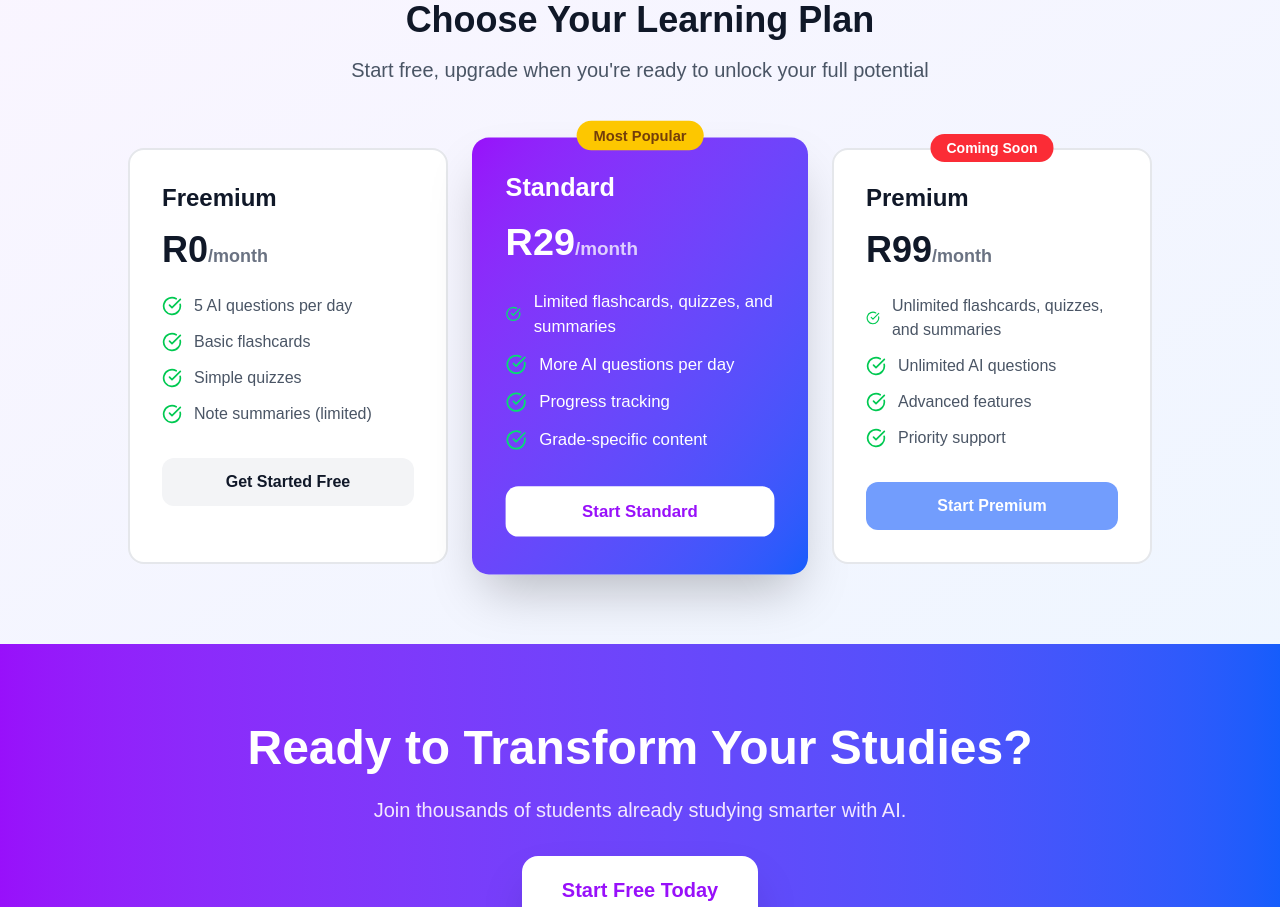
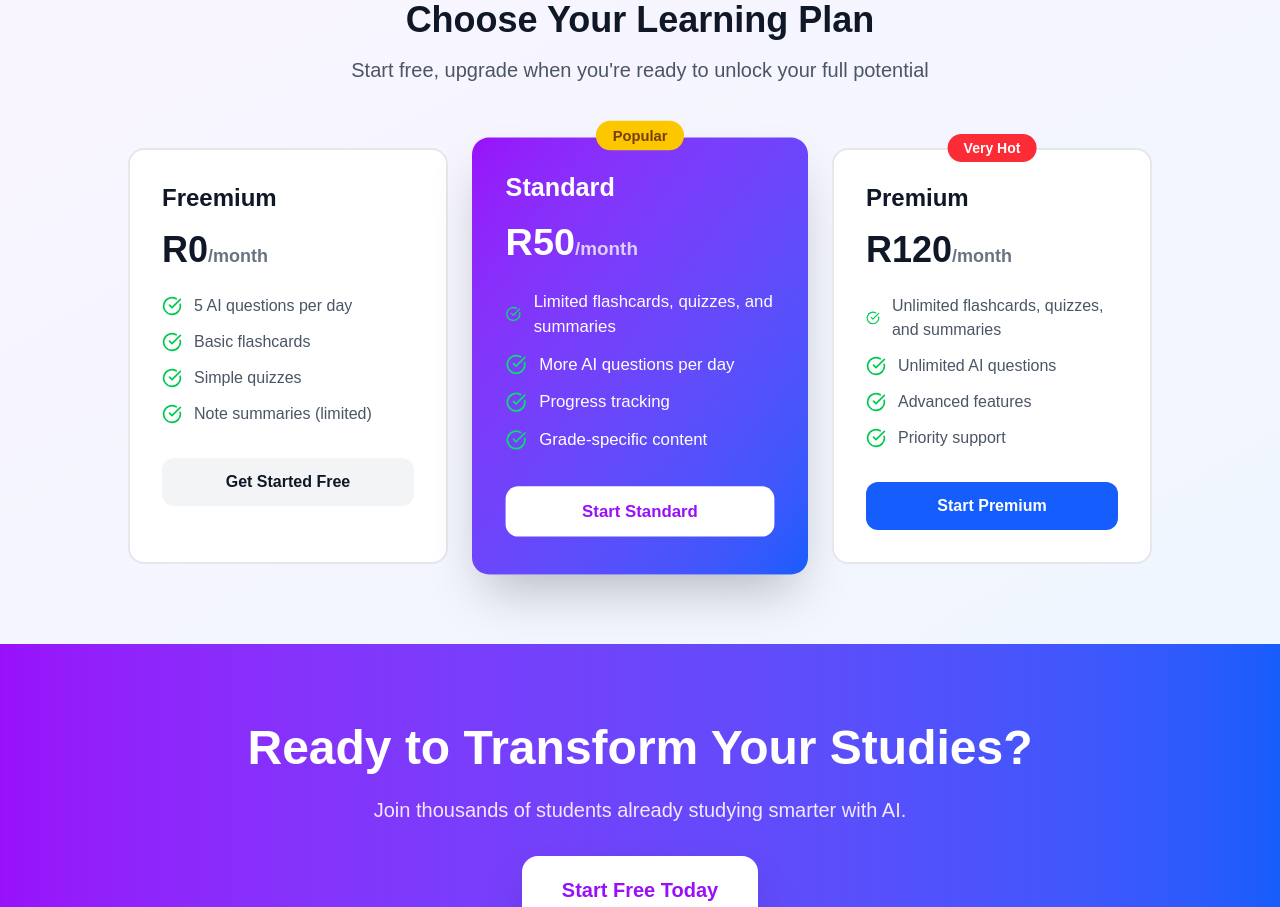
Before and after one commit to Ailwei/gudani, a Next.js app: page / in a window 1280 px wide. Shown: the part 2160-3067 px from the top of the page. Built offline with nearby package versions, Linux system fonts and the light colour scheme.

Commit message:
updated the regisre, home page and register componets

```diff
--- a/src/app/dashboard/page.tsx
+++ b/src/app/dashboard/page.tsx
@@ -8,7 +8,7 @@ import GradeSubjectSelector from '../../components/GradeSubjectSelector';
 import ToolSelector from '@/components/ToolSelector';
 import Footer from '@/components/Footer';
 import AdminDashboard from '../adminDashboard/page';
-import PlanSelector from '@/components/PlanSelector';
+import PlanSelector, { PlanType } from '@/components/PlanSelector';
 import SettingsPage from '@/components/settings';
 
 import dynamic from "next/dynamic";
@@ -34,6 +34,19 @@ const StudySmartDashboard: React.FC = () => {
   const [showPlans, setShowPlans] = useState(false);
   const [userId, setUserId] = useState<string | null>(null);
   const [showSettings, setShowSettings] = useState(false);
+  const [intendedPlan, setIntendedPlan] = useState<PlanType | null>(null);
+
+
+ useEffect(() => {
+  if (userId && typeof window !== "undefined") {
+    const plan = localStorage.getItem("planType") as PlanType | null;
+    if (plan && plan !== "FREE") {
+      setIntendedPlan(plan);
+      setShowPlans(true);
+      localStorage.removeItem("planType");
+    }
+  }
+}, [userId]);
 
   useEffect(() => {
     async function fetchUserRole() {
@@ -138,7 +151,7 @@ const StudySmartDashboard: React.FC = () => {
 
       <main className="flex-1 max-w-7xl w-full mx-auto p-4 sm:p-6 flex flex-col space-y-6">
         {showPlans && userId ? (
-          <PlanSelector userId={userId} onClose={() => setShowPlans(false)} />
+          <PlanSelector  userId={userId} activePlan={intendedPlan || undefined} onClose={() => setShowPlans(false)} />
         ) : (
           <>
             {renderContent()}
--- a/src/app/login/page.tsx
+++ b/src/app/login/page.tsx
@@ -1,15 +1,20 @@
 "use client";
 import React, { useState } from 'react';
 import { Brain } from 'lucide-react';
-import { useRouter } from 'next/navigation';
+import { useSearchParams, useRouter } from 'next/navigation';
 import axios from 'axios';
 
 const LoginPage: React.FC = () => {
+  const searchParams = useSearchParams();
   const router = useRouter();
   const [email, setEmail] = useState('');
   const [password, setPassword] = useState('');
   const [error, setError] = useState<string | null>(null);
   const [loading, setLoading] = useState(false);
+
+  const plan = searchParams.get("planType") || "FREE";
+
+
 
   const handleLogin = async (e: React.FormEvent) => {
     e.preventDefault();
@@ -18,11 +23,16 @@ const LoginPage: React.FC = () => {
 
     try {
       const res = await axios.post('/api/auth/login', { email, password });
-      // Save token to localStorage
       if (res.data.token) {
         localStorage.setItem("token", res.data.token);
       }
-      router.push('/dashboard');
+      if(plan === "PREMIUM"){
+        router.push("checkout");
+      } else if (plan === "STANDARD"){
+        router.push("checkout");
+      } else {
+        router.push('/dashboard');
+      }
     } catch (err: any) {
       if (err.response?.data?.errors) {
         setError(
--- a/src/app/page.tsx
+++ b/src/app/page.tsx
@@ -296,16 +296,18 @@ const StudySmartAILanding: React.FC = () => {
                   </li>
                 ))}
               </ul>
+              <Link href="/register">
               <button className="w-full bg-gray-100 text-gray-900 py-3 rounded-xl font-semibold hover:bg-gray-200 transition-colors">
                 Get Started Free
               </button>
+              </Link>
             </div>
             <div className="bg-gradient-to-br from-purple-600 to-blue-600 rounded-2xl p-6 sm:p-8 text-white relative transform sm:scale-100 lg:scale-105 shadow-2xl">
               <div className="absolute -top-4 left-1/2 transform -translate-x-1/2 bg-yellow-400 text-yellow-900 px-4 py-1 rounded-full text-xs sm:text-sm font-semibold">
-                Most Popular
+                Popular
               </div>
               <h3 className="text-xl sm:text-2xl font-bold mb-4">Standard</h3>
-              <div className="text-2xl sm:text-3xl md:text-4xl font-bold mb-6">R29<span className="text-sm sm:text-lg opacity-75">/month</span></div>
+              <div className="text-2xl sm:text-3xl md:text-4xl font-bold mb-6">R50<span className="text-sm sm:text-lg opacity-75">/month</span></div>
               <ul className="space-y-3 mb-8">
                 {[
                   "Limited flashcards, quizzes, and summaries",
@@ -319,16 +321,21 @@ const StudySmartAILanding: React.FC = () => {
                   </li>
                 ))}
               </ul>
-              <button className="w-full bg-white text-purple-600 py-3 rounded-xl font-semibold hover:bg-gray-100 transition-colors">
+
+              <button onClick={() => {
+                 localStorage.setItem("planType", "STANDARD");
+                 window.location.href = "/register"
+
+              }} className="w-full bg-white text-purple-600 py-3 rounded-xl font-semibold hover:bg-gray-100 transition-colors">
                 Start Standard
               </button>
             </div>
             <div className="bg-white rounded-2xl p-6 sm:p-8 border-2 border-gray-200 hover:border-blue-300 transition-all duration-300 relative">
               <div className="absolute -top-4 left-1/2 transform -translate-x-1/2 bg-red-500 text-white px-4 py-1 rounded-full text-xs sm:text-sm font-semibold">
-                Coming Soon
+                Very Hot
               </div>
               <h3 className="text-xl sm:text-2xl font-bold text-gray-900 mb-4">Premium</h3>
-              <div className="text-2xl sm:text-3xl md:text-4xl font-bold text-gray-900 mb-6">R99<span className="text-sm sm:text-lg text-gray-500">/month</span></div>
+              <div className="text-2xl sm:text-3xl md:text-4xl font-bold text-gray-900 mb-6">R120<span className="text-sm sm:text-lg text-gray-500">/month</span></div>
               <ul className="space-y-3 mb-8">
                 {[
                   "Unlimited flashcards, quizzes, and summaries",
@@ -342,12 +349,14 @@ const StudySmartAILanding: React.FC = () => {
                   </li>
                 ))}
               </ul>
-              <button
-                className="w-full bg-blue-600 text-white py-3 rounded-xl font-semibold opacity-60 cursor-not-allowed"
-                disabled
-              >
-                Start Premium
-              </button>
+
+  <button onClick={() => {
+      localStorage.setItem("planType", "PREMIUM");
+    window.location.href = "/register"
+  }} className="w-full bg-blue-600 text-white py-3 rounded-xl font-semibold hover:bg-blue-700 transition-colors">
+    Start Premium
+  </button>
+
             </div>
           </div>
         </div>
--- a/src/app/register/page.tsx
+++ b/src/app/register/page.tsx
@@ -6,6 +6,7 @@ import axios from "axios";
 import { useForm } from "react-hook-form";
 import { zodResolver } from "@hookform/resolvers/zod";
 import { registerSchema } from "@/schemas/auth";
+import { useSearchParams } from "next/navigation";
 
 type RegisterForm = {
   firstName: string;
@@ -16,6 +17,9 @@ type RegisterForm = {
 
 const RegisterPage: React.FC = () => {
   const router = useRouter();
+  const searchParams = useSearchParams();
+  const plan = searchParams.get("planType") || "FREE";
+
   const {
     register,
     handleSubmit,
@@ -30,7 +34,7 @@ const RegisterPage: React.FC = () => {
     clearErrors();
     try {
       const newUser = await axios.post("/api/auth/register", data);
-      alert("Registration successful! User ID: " + newUser.data.userId);
+      alert("Registration successful!");
       router.push("/login");
     } catch (err: any) {
       if (err.response?.data?.errors) {
```
